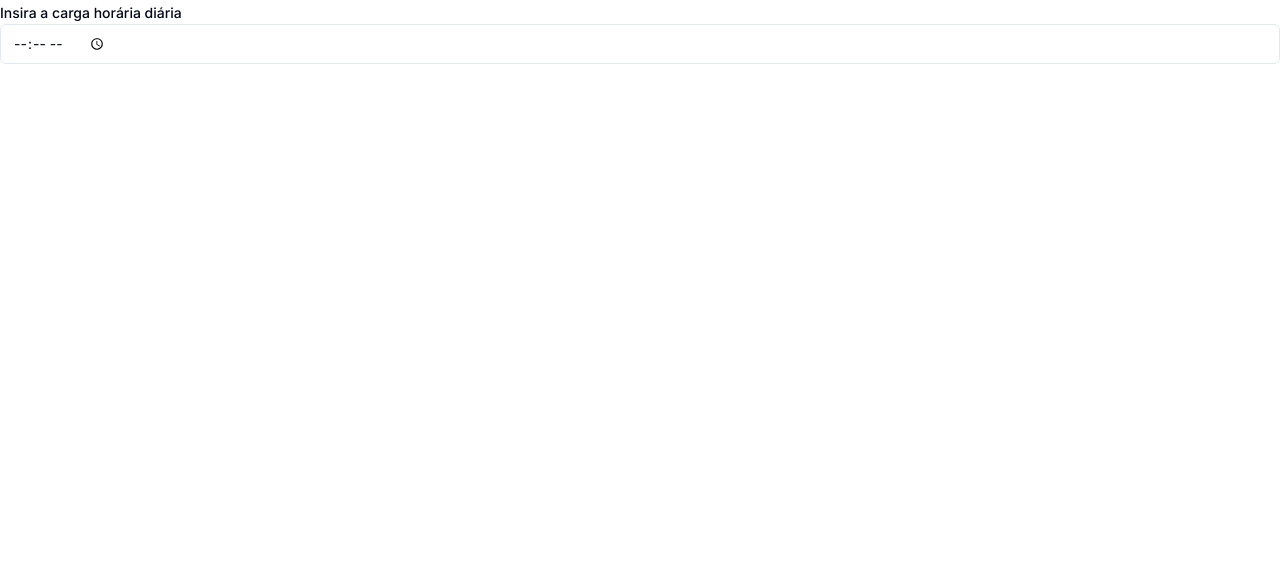
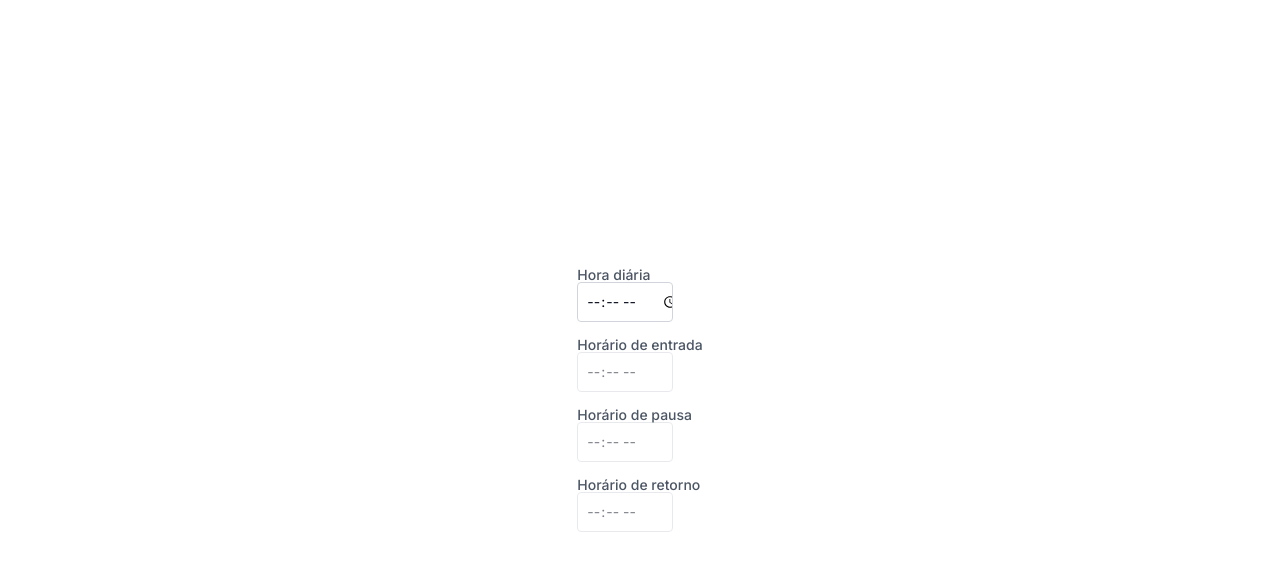
Before and after one commit to pedrojose06/daily-work, a Next.js app: page / in a window 1280 px wide. Shown: the top 568 px of the page. Built offline with nearby package versions, Linux system fonts and the light colour scheme.

Commit message:
feat: prepare to receive a reactive hour component

```diff
--- a/app/page.tsx
+++ b/app/page.tsx
@@ -1,4 +1,4 @@
-import FormCalculator from "@/src/features/form-calculator/fom-calculator";
+import FormCalculator from "@/src/features/form-calculator/components/form/fom-calculator";
 
 export default function Home() {
 	return <FormCalculator />;
--- a/package.json
+++ b/package.json
@@ -16,8 +16,10 @@
     "clsx": "^2.1.1",
     "lucide-react": "^0.397.0",
     "next": "14.2.4",
+    "next-themes": "^0.3.0",
     "react": "^18",
     "react-dom": "^18",
+    "sonner": "^1.5.0",
     "tailwind-merge": "^2.3.0",
     "tailwindcss-animate": "^1.0.7"
   },
--- /dev/null
+++ b/src/features/form-calculator/components/form-input/form-input.tsx
@@ -0,0 +1,30 @@
+import { Input } from "@/components/ui/input";
+import { Label } from "@/components/ui/label";
+
+type FormInputProps = {
+	id: string;
+	label: string;
+	disable?: boolean;
+};
+
+export default function FormInput({
+	id,
+	label,
+	disable,
+	...props
+}: FormInputProps) {
+	return (
+		<div className="m-4 flex w-full flex-col">
+			<Label htmlFor={id} className="text-gray-600">
+				{label}
+			</Label>
+			<Input
+				id={id}
+				disabled={disable}
+				type="time"
+				className="max-w-24 rounded border border-gray-300 p-2 "
+				{...props}
+			/>
+		</div>
+	);
+}
--- /dev/null
+++ b/src/features/form-calculator/components/form/fom-calculator.tsx
@@ -0,0 +1,36 @@
+"use client";
+
+import { useState } from "react";
+
+import FormInput from "../form-input/form-input";
+
+export default function FormCalculator() {
+	const [hour, setHour] = useState(true);
+
+	const verifyHour = (e: React.ChangeEvent<HTMLInputElement>) => {
+		const value = e.target.value;
+		const hour = Number(value.split(":")[0]);
+		const minutes = Number(value.split(":")[1]);
+
+		if (hour > 24 || minutes > 60) {
+			alert("Hora inválida");
+			setHour(true);
+		} else {
+			setHour(false);
+		}
+	};
+
+	return (
+		<div
+			className="flex h-lvh w-full items-center justify-center"
+			data-testid="teste-id"
+		>
+			<div className=" w-max-96">
+				<FormInput disable={!hour} label="Hora diária" id="based-hour" />
+				<FormInput disable={hour} label="Horário de entrada" id="enter-hour" />
+				<FormInput disable={hour} label="Horário de pausa" id="pause-hour" />
+				<FormInput disable={hour} label="Horário de retorno" id="return-hour" />
+			</div>
+		</div>
+	);
+}
--- a/src/features/form-calculator/fom-calculator.tsx
+++ /dev/null
@@ -1,11 +0,0 @@
-import { Input } from "@/components/ui/input";
-import { Label } from "@/components/ui/label";
-
-export default function FormCalculator() {
-	return (
-		<form data-testid="teste-id">
-			<Label htmlFor="based-hour">Insira a carga horária diária</Label>
-			<Input id="based-hour" type="time" />
-		</form>
-	);
-}
--- a/src/lib/utils.ts
+++ /dev/null
@@ -1,6 +0,0 @@
-import { type ClassValue, clsx } from "clsx"
-import { twMerge } from "tailwind-merge"
-
-export function cn(...inputs: ClassValue[]) {
-  return twMerge(clsx(inputs))
-}
```
Also changed, not shown: ~/components/ui/sonner.tsx (added, +31 -0 lines), src/features/form-calculator/form-calculator.styles.ts (deleted), 2 other files (tests, documents, lock files or other folders).
